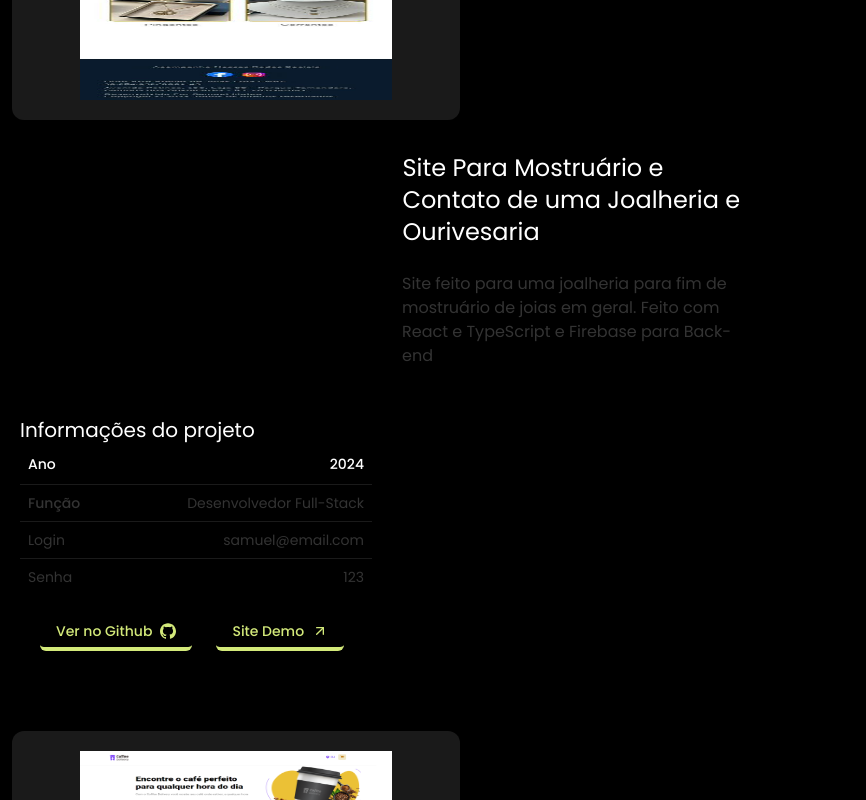
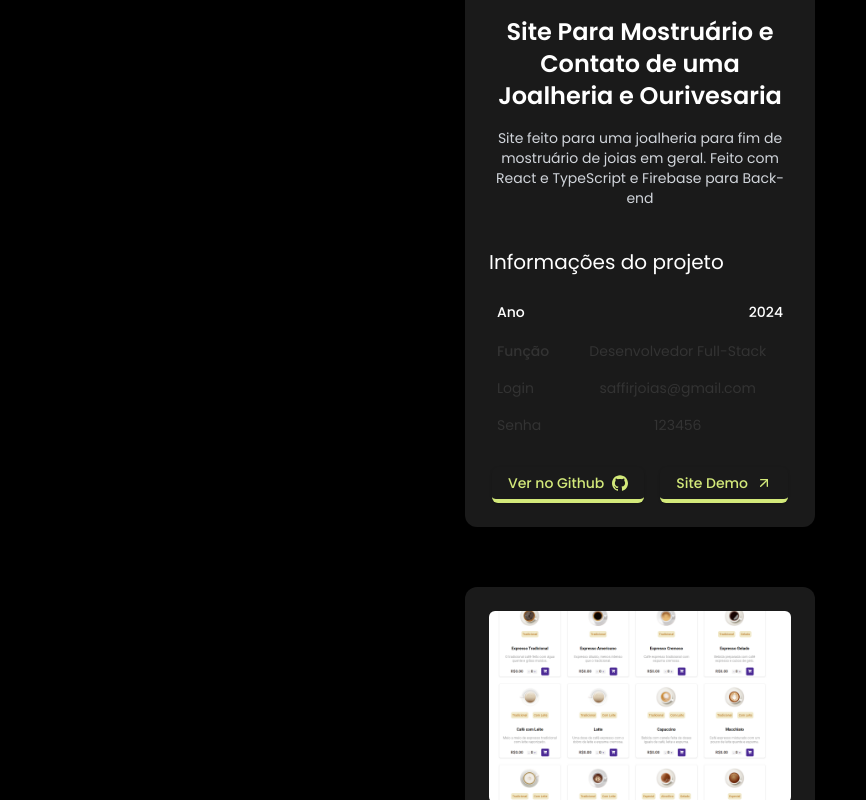
Before and after one commit to SamuelMuleu/personal-portifolio, a React (Vite) app: page /projects in a window 1280 px wide. Shown: the part 480-1280 px from the top of the page, without its empty margins (0-866 px from the left). Built offline with nearby package versions, Linux system fonts and the light colour scheme.

Commit message:
centralized ProjectCard

```diff
--- a/src/components/ProjectCard.tsx
+++ b/src/components/ProjectCard.tsx
@@ -22,7 +22,8 @@ interface ProjetCardProps {
   image2?: string;
   site: string;
   demo: string;
-  email:string;
+  email: string;
+  senha:string;
 }
 
 export function ProjectCard({
@@ -35,10 +36,12 @@ export function ProjectCard({
   site,
   demo,
   email,
+  senha,
 }: ProjetCardProps) {
   return (
-    <div>
-      <div className="bg-border md:rounded-xl md:w-[28rem] w-[23rem] m-3 rounded-lg  ">
+    <div className="flex justify-center items-center flex-wrap gap-10">
+ <div className="flex flex-col items-center m-5 p-6 bg-border rounded-xl max-w-[350px] shadow-lg mb-10  ">
+      <div className="w-full">
         <Carousel
           plugins={[
             Autoplay({
@@ -50,73 +53,69 @@ export function ProjectCard({
           <CarouselItem>
               <img
                 src={image}
-                alt=""
-                className=" md:w-[22rem] md:h-[22rem] md:p-5 md:ml-12 h-[20rem] w-[20rem] ml-8  p-4 max-w-full "
+                alt={title}
+                className="object-cover w-full h-[12rem] rounded-md"
               />
             </CarouselItem>
+            {image2 && (
               <CarouselItem>
                 <img
                   src={image2}
-                alt=""
-                className=" md:w-[22rem] md:h-[22rem] md:p-5 md:ml-12 h-[20rem] w-[20rem] ml-8  p-4 max-w-full  "
+                  alt={`${title} - 2`}
+                  className="object-cover w-full h-[12rem] rounded-md"
                 />
               </CarouselItem>
+            )}
           </CarouselContent>
         </Carousel>
       </div>
 
-      <div className="flex justify-center items-center mr-28 mt-8  flex-col ">
-        <h2 className="text-white text-2xl w-[22.7rem]  ">{title}</h2>
-        <p className="mt-6 mr-7 w-[21rem]  ">{description}</p>
+      <div className="text-center mt-6">
+        <h2 className="text-white text-2xl font-semibold mb-4">{title}</h2>
+        <p className="text-gray-300 text-sm mb-4">{description}</p>
       </div>
 
-      <div className="mt-12 ml-5 ">
-        <p className="text-xl text-white w-72"> Informações do projeto</p>
+      <div className="w-full mt-6">
+        <p className="text-xl text-white mb-4">Informações do projeto</p>
 
-        <Table className="w-[22rem]">
+        <Table className="w-full">
           <TableHeader>
             <TableRow>
-              <TableHead className="w-[100px]">Ano</TableHead>
-              <TableHead></TableHead>
-              <TableHead></TableHead>
+              <TableHead className="w-1/4">Ano</TableHead>
               <TableHead className="text-right">{year}</TableHead>
             </TableRow>
           </TableHeader>
           <TableBody>
             <TableRow>
               <TableCell className="font-medium">Função</TableCell>
-              <TableCell></TableCell>
-              <TableCell> </TableCell>
-              <TableCell className="text-right">{role}</TableCell>
+              <TableCell className="text-center">{role}</TableCell>
             </TableRow>
             <TableRow>
               <TableCell>Login</TableCell>
-              <TableCell></TableCell>
-              <TableCell></TableCell>
-              <TableCell className="text-right">{email}</TableCell>
+              <TableCell className="text-center">{email}</TableCell>
             </TableRow>
-
             <TableRow>
               <TableCell>Senha</TableCell>
-              <TableCell></TableCell>
-              <TableCell></TableCell>
-              <TableCell className="text-right">123</TableCell>
+              <TableCell className="text-center">{senha}</TableCell>
             </TableRow>
           </TableBody>
         </Table>
-        <div className="mb-20 ml-5">
+      </div>
+
+      <div className="mt-6 flex gap-4">
         <a href={`https://github.com/SamuelMuleu/${site}`} target="_blank">
-            <Button className=" mt-5 bg-inherit text-secondary border-secondary border-b-4 hover:bg-secondary hover:text-black ">
+          <Button className="bg-transparent text-secondary border-secondary border-b-4 hover:bg-secondary hover:text-black">
             Ver no Github <SiGithub />
           </Button>
         </a>
         <a href={`https://${demo}.netlify.app`} target="_blank">
-            <Button className=" ml-6 bg-inherit text-secondary border-secondary border-b-4 hover:bg-secondary hover:text-black ">
+          <Button className="bg-transparent text-secondary border-secondary border-b-4 hover:bg-secondary hover:text-black">
             Site Demo <FiArrowUpRight />
           </Button>
         </a>
       </div>
     </div>
     </div>
+
   );
 }
--- a/src/components/previewProjects.tsx
+++ b/src/components/previewProjects.tsx
@@ -22,7 +22,8 @@ export function FeaturedProject() {
       image2:saffirmobile,
       site: "saffirjoias",
       demo: "saffirjoias",
-      email:"samuel@email.com",
+      email:"saffirjoias@gmail.com",
+      senha:'123456',
     },
     {
 
@@ -36,6 +37,7 @@ export function FeaturedProject() {
       site:"coffeeDelivery",
     demo:"coffeefastdelivery",
     email:"samuel@email.com",
+    senha:'123',
     },
     {
 
@@ -49,6 +51,7 @@ export function FeaturedProject() {
       site:"food-explorer",
     demo:"culinaryfood",
     email:"samuel@email.com",
+    senha:'123',
     },
     {
       title: "Site de Notas Pessoais" ,
@@ -60,6 +63,7 @@ export function FeaturedProject() {
       site:"WhatEverNotes",
     demo:"whatevernotes",
     email:"samuelpereiramuleu@gmail.com",
+    senha:'123',
     },
   ];
 
@@ -67,7 +71,7 @@ export function FeaturedProject() {
     <div >
       <h2>Meus Repositórios</h2>
 
-      <div>
+      <div className="">
         {
           projects.map((project, index)=>(
             <ProjectCard
```
Lines whose indentation alone changed are shown as unchanged.
